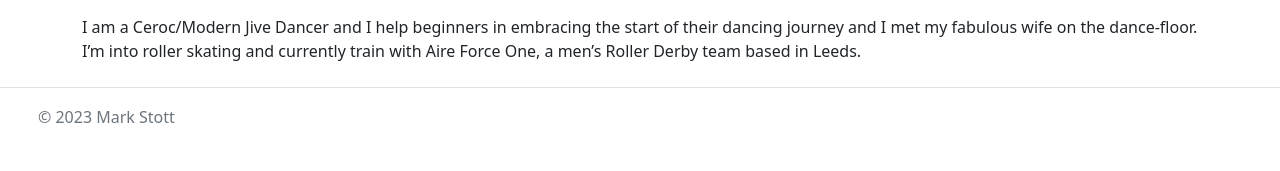
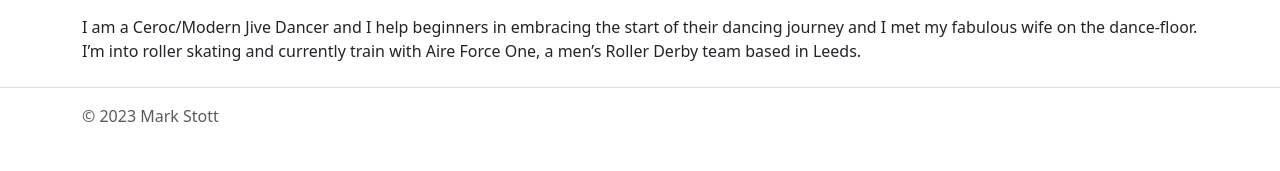
Before and after one commit to GeekInTheNorth/GeekInTheNorth.github.io, a Jekyll site: the page built from README.md, in a window 1280 px wide. Shown: the part 129-300 px from the top of the page. Built offline with Jekyll 4.4.1, drawn with Linux system fonts in a browser that asks for light colours; our own code applies the rules of GitHub Pages for plain Markdown files.

Commit message:
trim down the footer.

```diff
--- a/_layouts/default.html
+++ b/_layouts/default.html
@@ -5,7 +5,7 @@
   <meta charset='utf-8'>
   <meta http-equiv="X-UA-Compatible" content="IE=edge">
   <meta name="viewport" content="width=device-width, initial-scale=1, maximum-scale=1">
-  <link href="https://cdn.jsdelivr.net/npm/bootstrap@5.1.3/dist/css/bootstrap.min.css" rel="stylesheet" integrity="sha384-1BmE4kWBq78iYhFldvKuhfTAU6auU8tT94WrHftjDbrCEXSU1oBoqyl2QvZ6jIW3" crossorigin="anonymous">
+  <link href="https://cdn.jsdelivr.net/npm/bootstrap@5.3.0/dist/css/bootstrap.min.css" rel="stylesheet" integrity="sha384-9ndCyUaIbzAi2FUVXJi0CjmCapSmO7SnpJef0486qhLnuZ2cdeRhO02iuK6FUUVM" crossorigin="anonymous">
 
   <!--[if lt IE 9]>
     <script src="https://oss.maxcdn.com/html5shiv/3.7.3/html5shiv.min.js"></script>
@@ -42,38 +42,13 @@
     {{ content }}
   </div>
 
-  <footer class="d-flex flex-wrap justify-content-between align-items-center py-3 my-4 border-top">
-    <div class="col-md-4 d-flex align-items-center">
-      <a href="/" class="mb-3 me-2 mb-md-0 text-muted text-decoration-none lh-1">
-        <svg class="bi" width="30" height="24">
-          <use xlink:href="#bootstrap"></use>
-        </svg>
-      </a>
+  <footer class="d-flex flex-wrap justify-content-between align-items-center py-3 my-4 border-top static-bottom">
+    <div class="container">
       <span class="text-muted">© 2023 Mark Stott</span>
     </div>
-
-    <ul class="nav col-md-4 justify-content-end list-unstyled d-flex">
-      <li class="ms-3">
-        <a class="text-muted" href="#">
-          <svg class="bi" width="24" height="24"><use xlink:href="#twitter"></use></svg>
-        </a>
-      </li>
-      <li class="ms-3">
-        <a class="text-muted" href="#">
-          <svg class="bi" width="24" height="24"><use xlink:href="#instagram"></use></svg>
-        </a>
-      </li>
-      <li class="ms-3">
-        <a class="text-muted" href="#">
-          <svg class="bi" width="24" height="24">
-            <use xlink:href="#facebook"></use>
-          </svg>
-        </a>
-      </li>
-    </ul>
   </footer>
 
-  <script src="https://cdn.jsdelivr.net/npm/bootstrap@5.1.3/dist/js/bootstrap.bundle.min.js" integrity="sha384-ka7Sk0Gln4gmtz2MlQnikT1wXgYsOg+OMhuP+IlRH9sENBO0LRn5q+8nbTov4+1p" crossorigin="anonymous"></script>
+  <script src="https://cdn.jsdelivr.net/npm/bootstrap@5.3.0/dist/js/bootstrap.bundle.min.js" integrity="sha384-geWF76RCwLtnZ8qwWowPQNguL3RmwHVBC9FhGdlKrxdiJJigb/j/68SIy3Te4Bkz" crossorigin="anonymous"></script>
 </body>
 
 </html>
```
